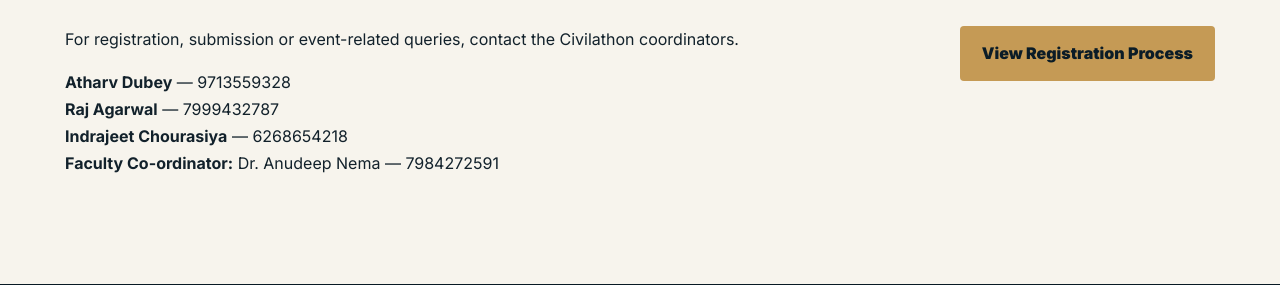
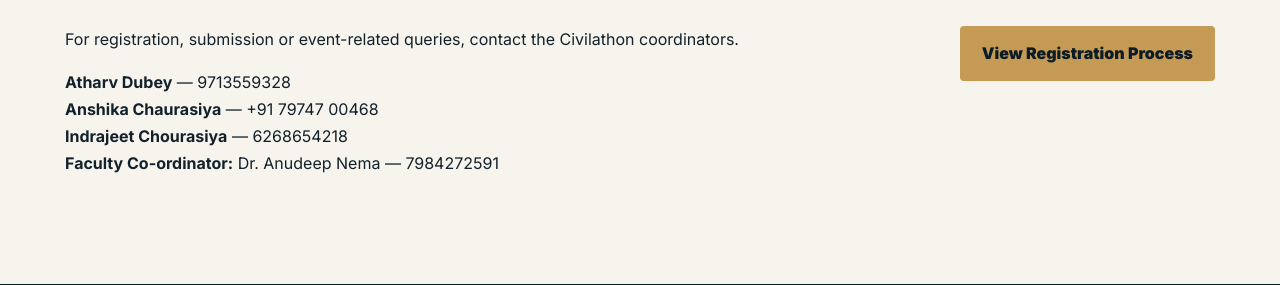
Before and after one commit to atharvdubey2609-debug/CIVILATHON2026, a Flask app: page / in a window 1280 px wide. Shown: the part 4317-4602 px from the top of the page. Run offline with Flask 3, Linux system fonts and the light colour scheme.

Commit message:
Update CIVILATHON student coordinator contact

```diff
--- a/templates/index.html
+++ b/templates/index.html
@@ -31,5 +31,5 @@
   <p class="intro">Get event announcements, schedule updates and important participant information through the official WhatsApp community.</p>
   <div class="hero-actions" style="justify-content:center;"><a class="btn" href="https://chat.whatsapp.com/LeAYiAMDG8SARluqXZsMk0" target="_blank" rel="noopener noreferrer">Join WhatsApp Community ↗</a><a class="btn ghost" href="https://www.instagram.com/cic_lnct?exln=MWdmY2h5N21rYThkaQ==" target="_blank" rel="noopener noreferrer">Follow CIC on Instagram ↗</a></div>
 </section>
-<section class="section wrap contact"><div><p class="eyebrow">CONTACT</p><h2>Need help?</h2><p>For registration, submission or event-related queries, contact the Civilathon coordinators.</p><p><b>Atharv Dubey</b> — 9713559328<br><b>Raj Agarwal</b> — 7999432787<br><b>Indrajeet Chourasiya</b> — 6268654218<br><b>Faculty Co-ordinator:</b> Dr. Anudeep Nema — 7984272591</p></div><a class="btn" href="/register">View Registration Process</a></section>
+<section class="section wrap contact"><div><p class="eyebrow">CONTACT</p><h2>Need help?</h2><p>For registration, submission or event-related queries, contact the Civilathon coordinators.</p><p><b>Atharv Dubey</b> — 9713559328<br><b>Anshika Chaurasiya</b> — +91 79747 00468<br><b>Indrajeet Chourasiya</b> — 6268654218<br><b>Faculty Co-ordinator:</b> Dr. Anudeep Nema — 7984272591</p></div><a class="btn" href="/register">View Registration Process</a></section>
 <footer><strong>CIVILATHON</strong> · Civil Impact Club · Civil Engineering Department · LNCT Bhopal · Part of LN Universe 2026</footer><script src="{{url_for('static',filename='js/main.js')}}"></script></body></html>
```
